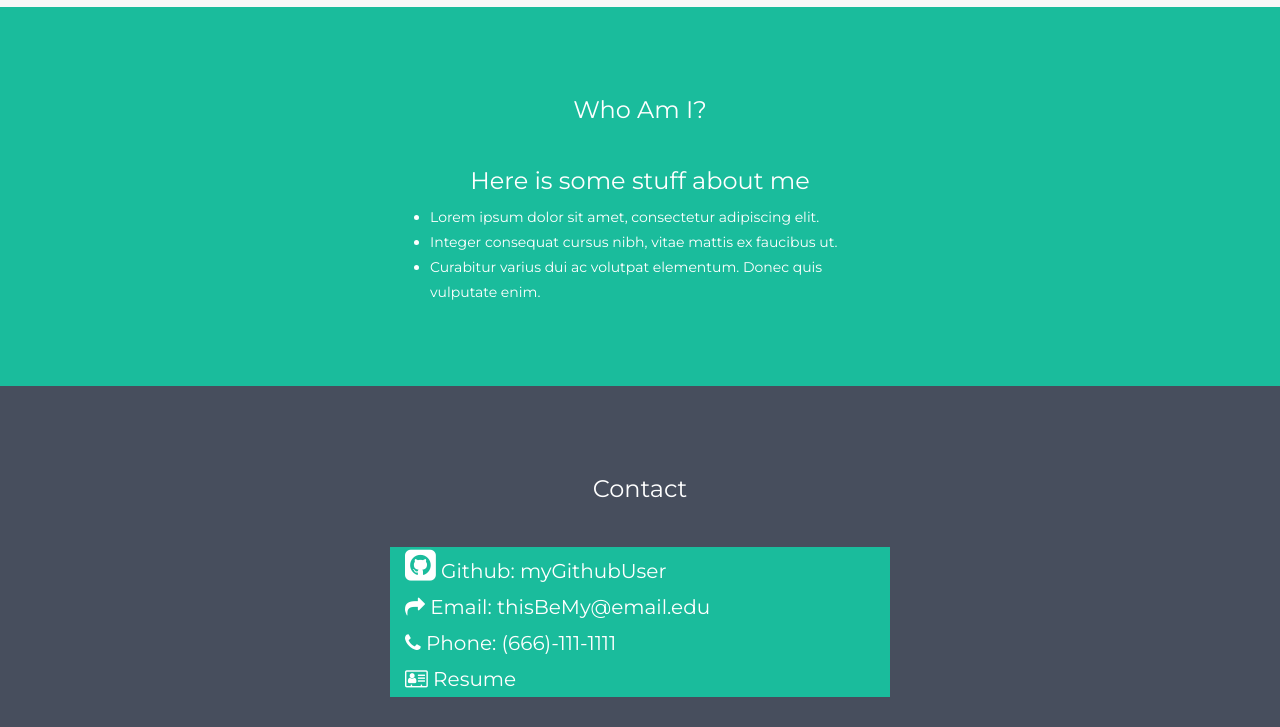
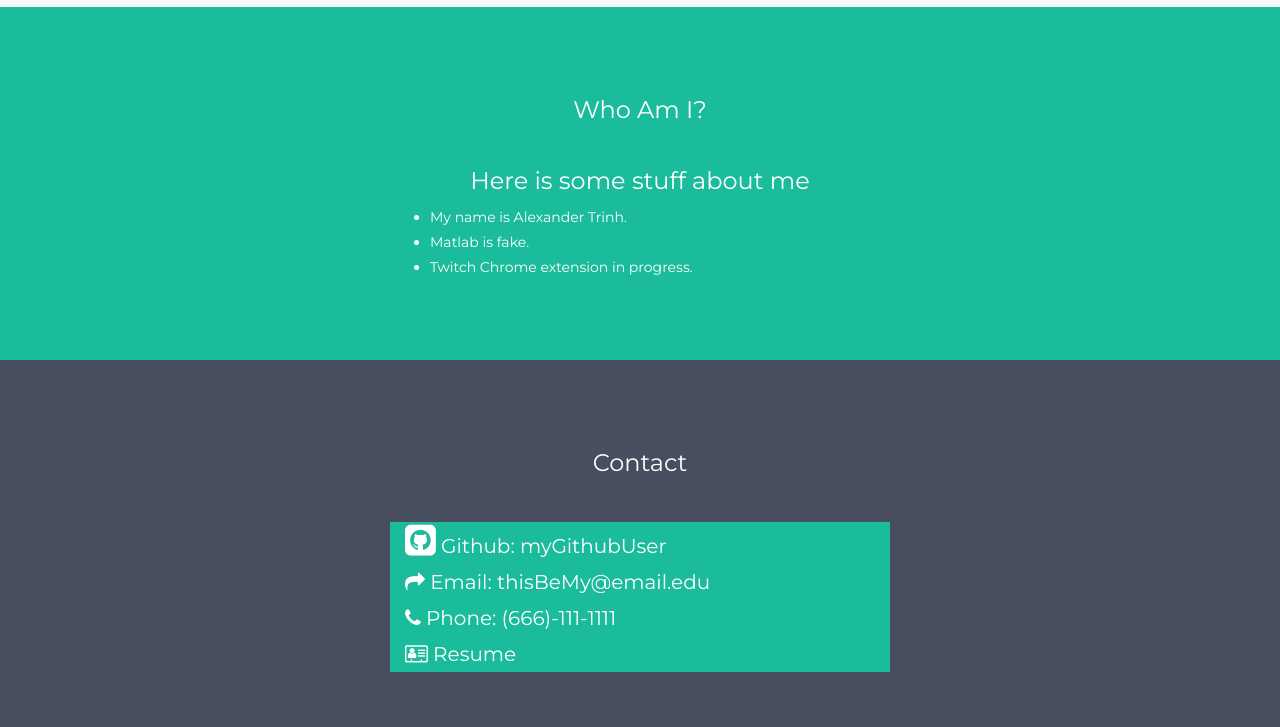
Before and after one commit to aktrinh17/aktrinh17.github.io, a plain HTML site: page index.html in a window 1280 px wide. Shown: the part 73-800 px from the top of the page. Drawn offline with nearby package versions, Linux system fonts and the light colour scheme.

Commit message:
Update index.html

```diff
--- a/index.html
+++ b/index.html
@@ -89,9 +89,9 @@
   <p >
 
     <ul>
-      <li>Lorem ipsum dolor sit amet, consectetur adipiscing elit. </li>
-      <li>Integer consequat cursus nibh, vitae mattis ex faucibus ut.</li>
-      <li> Curabitur varius dui ac volutpat elementum. Donec quis vulputate enim.</li>
+      <li>My name is Alexander Trinh.</li>
+      <li>Matlab is fake.</li>
+      <li> Twitch Chrome extension in progress.</li>
     </ul>
   </p>
   </div>
```
